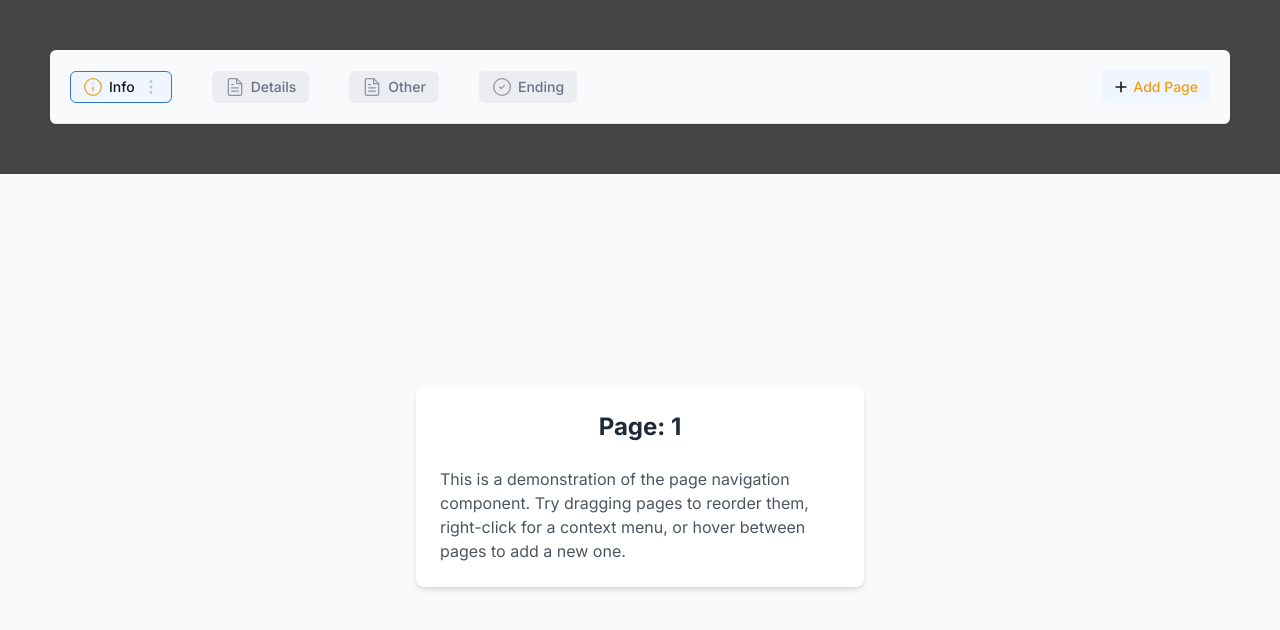
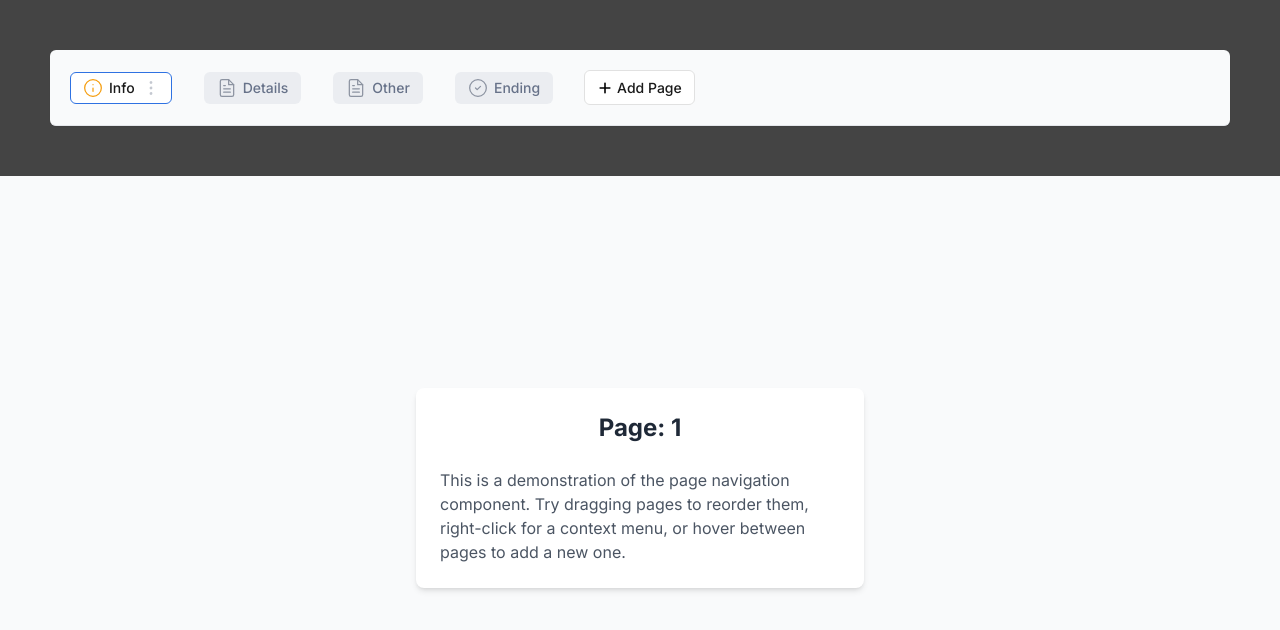
Before and after one commit to lukemadden/Fillout-Frontend-Take-home, a Next.js app: page / in a window 1280 px wide. Shown: the top 630 px of the page. Built offline with nearby package versions, Linux system fonts and the light colour scheme.

Commit message:
styling tweaks to selectors and buttons

```diff
--- a/src/components/PageNavigation.tsx
+++ b/src/components/PageNavigation.tsx
@@ -331,7 +331,7 @@ export default function PageNavigation({
 											className={`group relative h-[32px] w-auto px-3 flex items-center justify-center rounded-md cursor-pointer select-none text-[14px] font-medium
                       ${
 												activePageId === page.id
-													? "bg-blue-50 text-[#1A1A1A] border border-[#2F72E2]"
+													? "bg-[#FFFFFF] text-[#1A1A1A] border border-[#2F72E2]"
 													: "bg-[#9DA4B2] bg-opacity-15 text-[#677289] hover:bg-opacity-35 border border-transparent"
 											} ${draggedItem === index ? "opacity-50" : ""}`}
 											onClick={() => onPageSelect(page.id)}
@@ -358,8 +358,7 @@ export default function PageNavigation({
 												)}
 											</div>
 										</div>
-
-										<div className="relative px-1 mx-1 ml-[8px] flex items-center justify-center">
+										<div className="relative mx-1 ml-[8px] flex items-center justify-center">
 											<button
 												className="opacity-0 hover:opacity-100 transition-opacity duration-200 w-4 h-4 flex items-center justify-center rounded-full bg-gray-100 hover:bg-gray-200 text-gray-500"
 												onClick={() => handleAddPage(index)}
@@ -381,23 +380,27 @@ export default function PageNavigation({
 												}}
 											/>
 										)}
+										{index === pages.length - 1 && (
+											<div className="ml-[3px]">
+												<button
+													className="px-3 py-1.5 rounded-md bg-[#FFFFFF] text-[#1A1A1A] hover:bg-[#9DA4B2] hover:bg-opacity-35 transition-colors text-[14px] font-medium flex items-center gap-1 border border-[#E1E1E1]"
+													onClick={() => handleAddPage(pages.length - 1)}
+												>
+													<img
+														src="/icons/add-icon.svg"
+														alt=""
+														className="w-4 h-4"
+														style={{
+															filter: "brightness(0) saturate(100%)",
+														}}
+													/>
+													<span>Add Page</span>
+												</button>
+											</div>
+										)}
 									</div>
 								))}
 							</div>
-						</div>
-
-						<div className="ml-4">
-							<button
-								className="px-3 py-1.5 rounded-md bg-blue-50 text-[#F59D0E] hover:bg-blue-100 transition-colors text-[14px] font-medium flex items-center gap-1"
-								onClick={() => handleAddPage(pages.length - 1)}
-							>
-								<img
-									src="/icons/add-icon.svg"
-									alt=""
-									className="w-4 h-4 text-[#F59D0E]"
-								/>
-								Add Page
-							</button>
 						</div>
 					</div>
 				</div>
```
